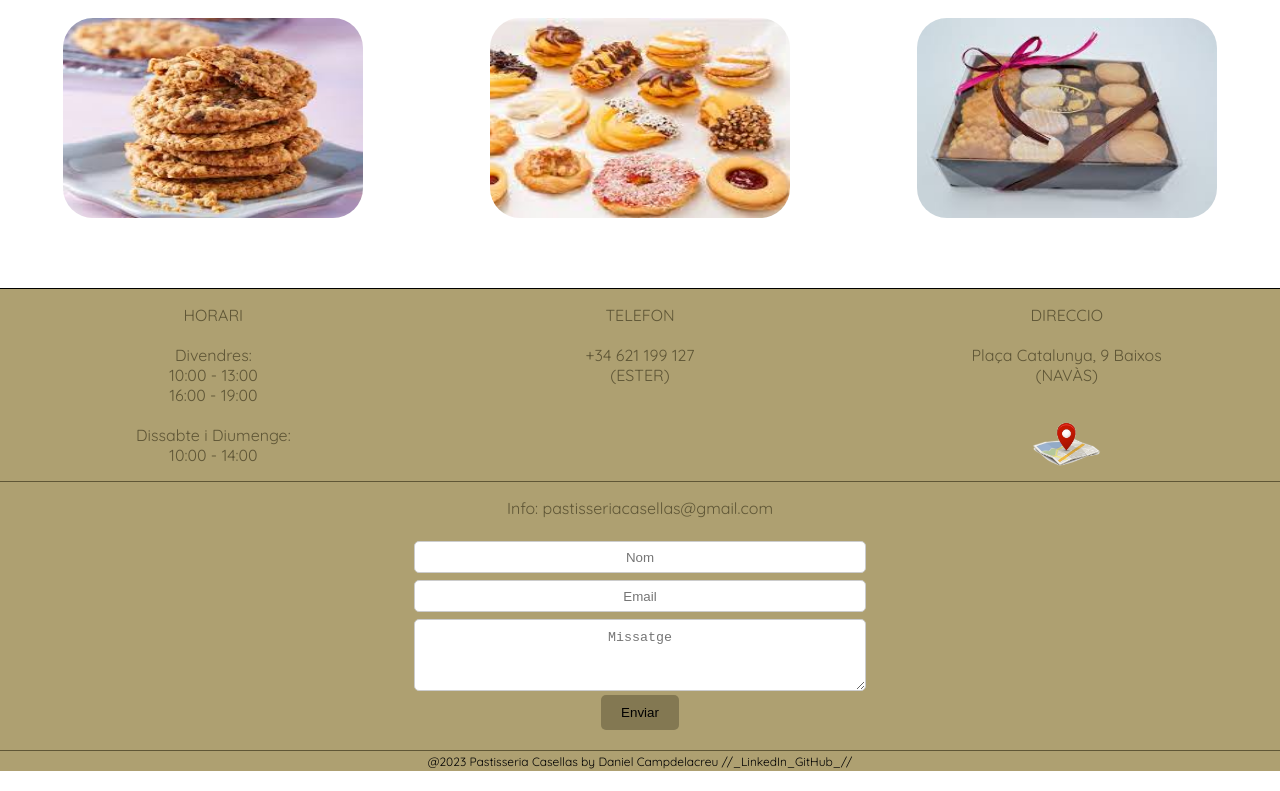
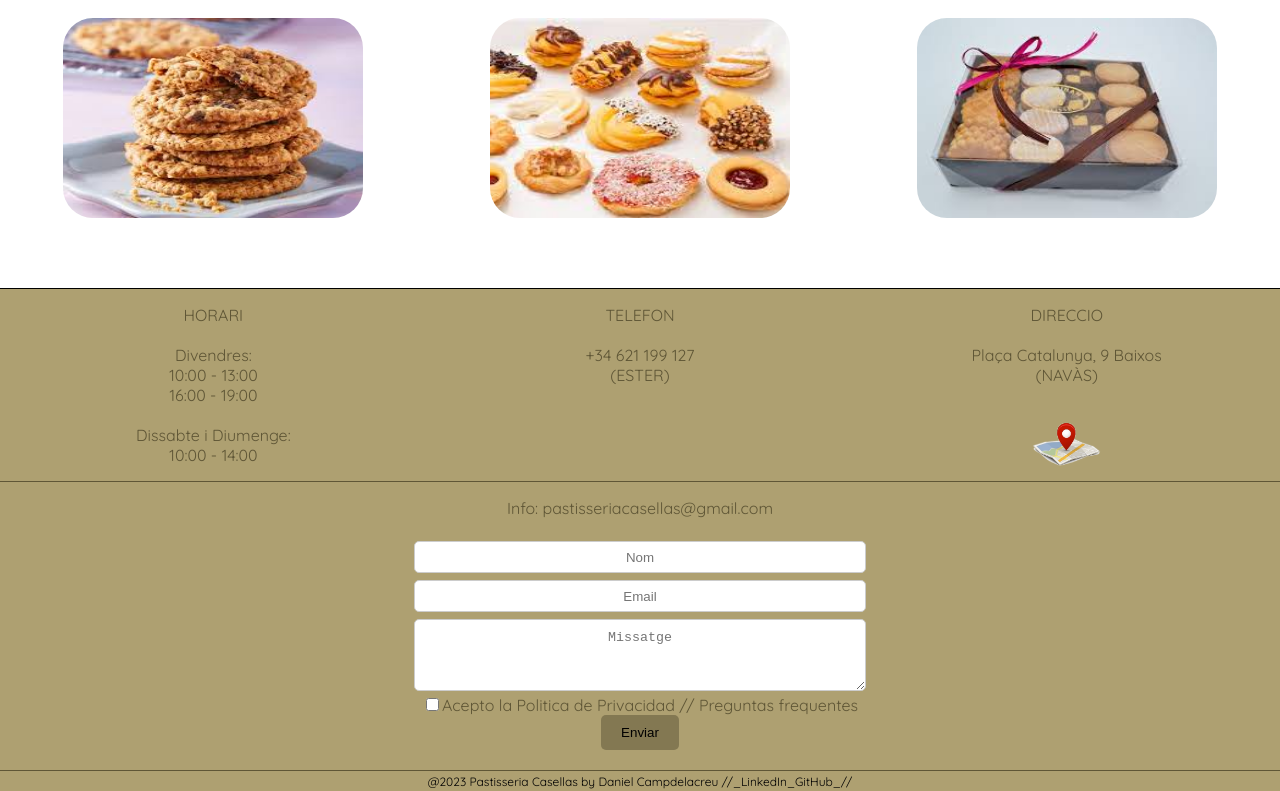
Before and after one commit to danicampdelacreu/pasteleria-casellas_react.js, a React (Create React App) app: page /repost in a window 1280 px wide. Shown: the part 2026-2817 px from the top of the page. Built offline with nearby package versions, Linux system fonts and the light colour scheme.

Commit message:
Footer FAQS Y CHECK-BOX

```diff
--- a/src/components/footer/Footer.jsx
+++ b/src/components/footer/Footer.jsx
@@ -76,9 +76,16 @@ export default function Footer() {
                         <div className="contacto-message">
                             <textarea name="message" placeholder='Missatge' />
                         </div>
+                        <div className="checkbox">
+                            <label>
+                                <input type="checkbox" />
+                                 Acepto la Politica de Privacidad // Preguntas frequentes
+                            </label>
+                        </div>
                         <div className="contacto-submit">
                             <input type="submit" value="Enviar" />
                         </div>
+
                     </form>
                 </div>
             </div>
```
